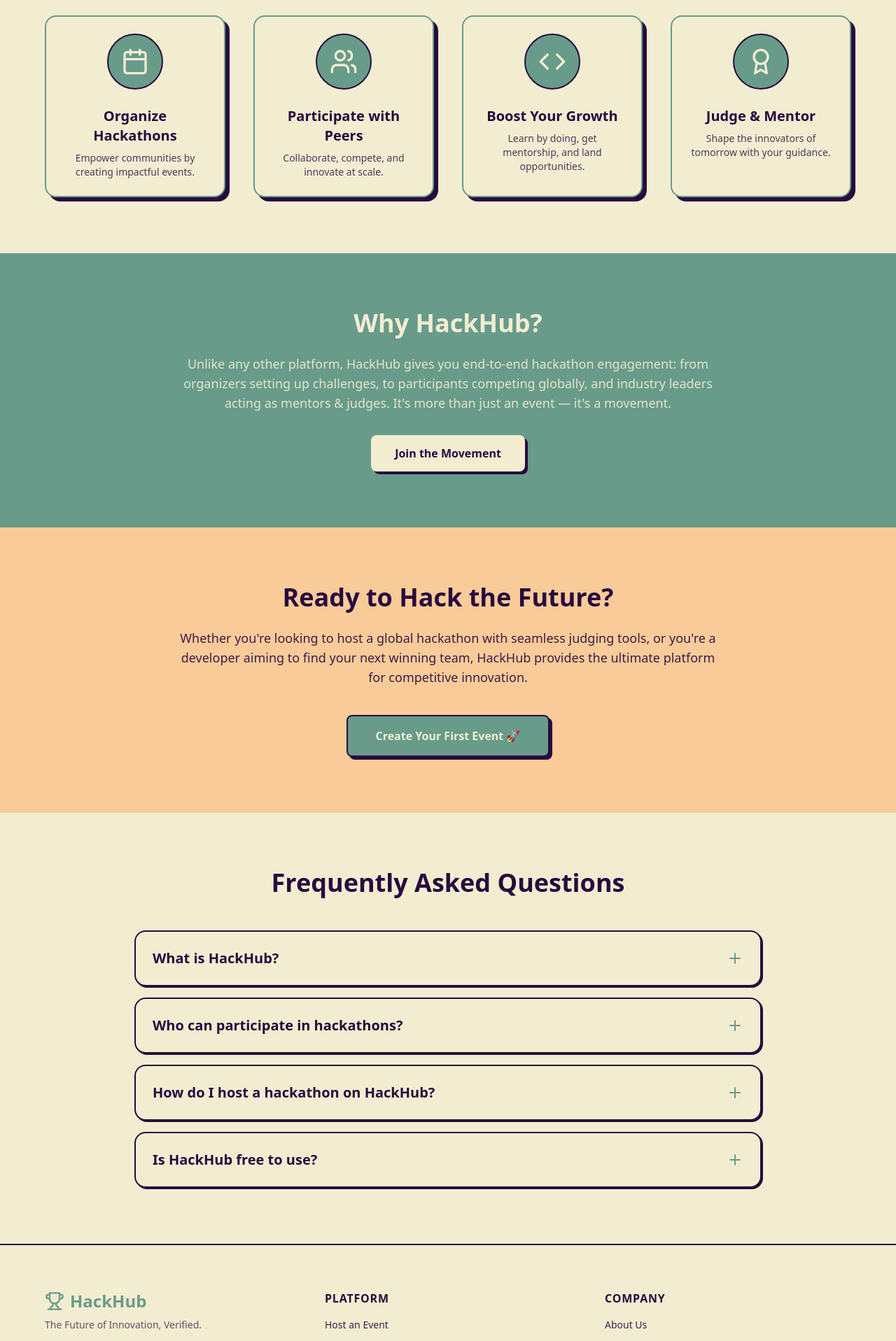
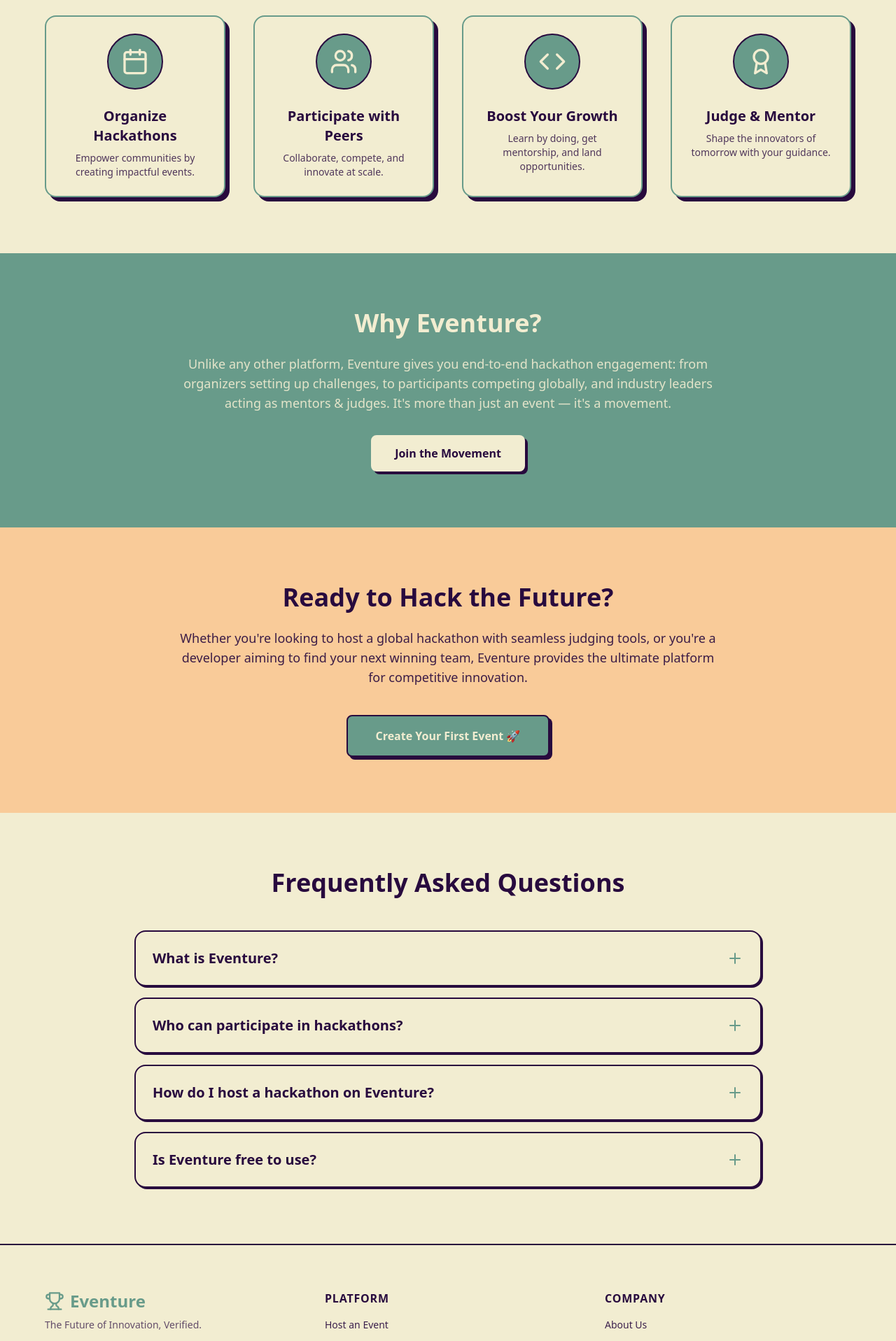
Before and after one commit to SiddhiGawade/Grind_Synap3.0, a React (Vite) app in the folder frontEnd/: page / in a window 1280 px wide. Shown: the part 880-2797 px from the top of the page at 70% size. Built offline with nearby package versions, Linux system fonts and the light colour scheme.

Commit message:
Eventure on Landing Page

```diff
--- a/frontEnd/src/components/LandingPage.jsx
+++ b/frontEnd/src/components/LandingPage.jsx
@@ -102,10 +102,10 @@ const LandingPage = ({ onNavigate }) => {
   };
 
   const faqData = [
-    { question: "What is HackHub?", answer: "HackHub is a platform designed to help you organize, participate in, and judge hackathons, streamlining the entire event lifecycle." },
-    { question: "Who can participate in hackathons?", answer: "Anyone with a passion for innovation and problem-solving can participate. Whether you're a student, professional, or hobbyist, HackHub welcomes you." },
-    { question: "How do I host a hackathon on HackHub?", answer: "Hosting a hackathon is simple. Sign up as an organizer, create your event, and use our tools to manage participants, teams, and judging seamlessly." },
-    { question: "Is HackHub free to use?", answer: "HackHub offers both free and premium plans. The free plan includes essential features, while premium plans provide advanced tools for organizers and participants." },
+    { question: "What is Eventure?", answer: "Eventure is a platform designed to help you organize, participate in, and judge hackathons, streamlining the entire event lifecycle." },
+    { question: "Who can participate in hackathons?", answer: "Anyone with a passion for innovation and problem-solving can participate. Whether you're a student, professional, or hobbyist, Eventure welcomes you." },
+    { question: "How do I host a hackathon on Eventure?", answer: "Hosting a hackathon is simple. Sign up as an organizer, create your event, and use our tools to manage participants, teams, and judging seamlessly." },
+    { question: "Is Eventure free to use?", answer: "Eventure offers both free and premium plans. The free plan includes essential features, while premium plans provide advanced tools for organizers and participants." },
   ];
 
   return (
@@ -247,9 +247,9 @@ const LandingPage = ({ onNavigate }) => {
         >
           <div className="flex items-center gap-2 font-extrabold text-xl cursor-pointer text-accent">
             <Trophy className="w-6 h-6" />
-            <span>HackHub</span>
+            <span>Eventure</span>
           </div>
-          <nav className="hidden md:flex gap-8 text-sm font-medium">
+          <nav className="hidden md:flex gap-8 text-sm font-medium ml-26">
             <a href="#features" className="text-primary transition-colors hover:opacity-70">Features</a>
             <a href="#about" className="text-primary transition-colors hover:opacity-70">About</a>
             <a href="#contact" className="text-primary transition-colors hover:opacity-70">Contact</a>
@@ -301,7 +301,7 @@ const LandingPage = ({ onNavigate }) => {
               <span className="text-accent">Grow.</span>
             </motion.h1>
             <motion.p variants={heroItemVariants} className="max-w-2xl text-lg opacity-80 mb-8 text-primary">
-              HackHub is your one-stop platform to <b>organize</b>, <b>participate</b>, and <b>judge hackathons</b>. Build meaningful projects, expand your network, and shape the future of tech 🚀
+              Eventure is your one-stop platform to <b>organize</b>, <b>participate</b>, and <b>judge hackathons</b>. Build meaningful projects, expand your network, and shape the future of tech 🚀
             </motion.p>
             <motion.div variants={heroItemVariants} className="flex gap-6 flex-wrap items-center justify-center">
               <motion.button
@@ -375,9 +375,9 @@ const LandingPage = ({ onNavigate }) => {
           whileInView="visible"
           viewport={{ once: true, amount: 0.2 }}
         >
-          <h2 className="text-4xl font-black mb-6 text-secondary">Why HackHub?</h2>
+          <h2 className="text-4xl font-black mb-6 text-secondary">Why Eventure?</h2>
           <p className="max-w-3xl mx-auto text-lg mb-8 opacity-90 text-secondary">
-            Unlike any other platform, HackHub gives you end-to-end hackathon engagement: from organizers setting up challenges, to participants competing globally, and industry leaders acting as mentors & judges. It's more than just an event — it's a movement.
+            Unlike any other platform, Eventure gives you end-to-end hackathon engagement: from organizers setting up challenges, to participants competing globally, and industry leaders acting as mentors & judges. It's more than just an event — it's a movement.
           </p>
           <motion.button
             onClick={() => onNavigate('signup')}
@@ -405,7 +405,7 @@ const LandingPage = ({ onNavigate }) => {
           <h2 className="text-4xl font-black mb-6 text-primary">Ready to Hack the Future?</h2>
           <p className="max-w-3xl mx-auto text-lg opacity-90 mb-10 text-primary">
             Whether you're looking to host a global hackathon with seamless judging tools,
-            or you're a developer aiming to find your next winning team, HackHub provides
+            or you're a developer aiming to find your next winning team, Eventure provides
             the ultimate platform for competitive innovation.
           </p>
           <motion.button
@@ -454,7 +454,7 @@ const LandingPage = ({ onNavigate }) => {
             <div className="flex flex-col items-center md:items-start col-span-1">
               <div className="flex items-center gap-2 font-extrabold text-2xl mb-2 text-accent">
                 <Trophy className="w-7 h-7" />
-                <span>HackHub</span>
+                <span>Eventure</span>
               </div>
               <p className="text-sm opacity-70 text-primary">The Future of Innovation, Verified.</p>
             </div>
@@ -477,7 +477,7 @@ const LandingPage = ({ onNavigate }) => {
             </div>
           </div>
           <div className="max-w-6xl mx-auto mt-12 pt-8 border-t border-opacity-20 flex justify-center items-center">
-            <p className="text-sm opacity-60 text-primary">© {new Date().getFullYear()} HackHub. All rights reserved.</p>
+            <p className="text-sm opacity-60 text-primary">© {new Date().getFullYear()} Eventure. All rights reserved.</p>
           </div>
         </motion.footer>
       </div>
```
